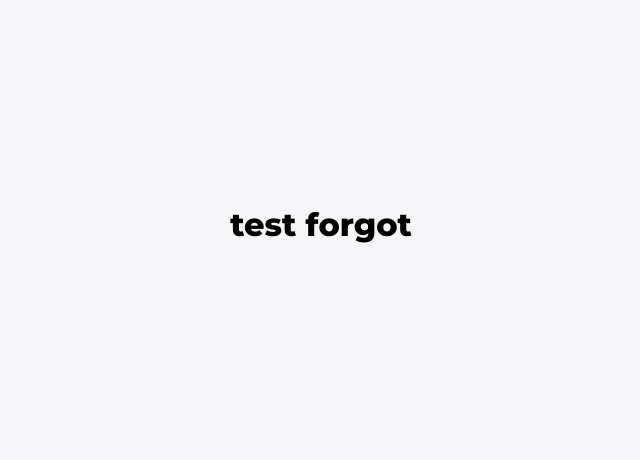
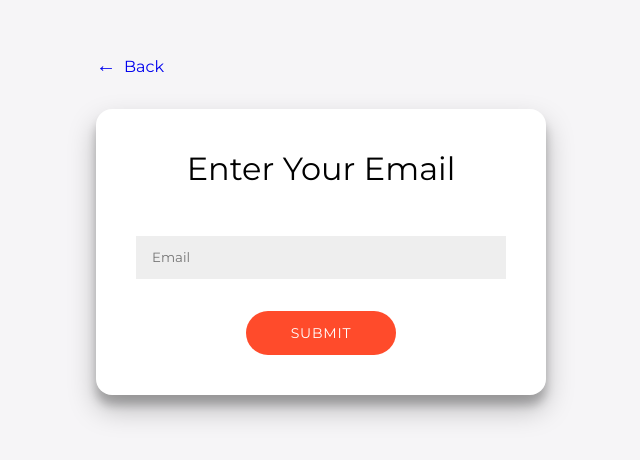
Before and after one commit to NaughtyySora/svelte_login, a SvelteKit app: page /forgot-password in a window 1280 px wide. Shown: the part 176-636 px from the top of the page, without its empty margins (319-959 px from the left). Built offline with nearby package versions, Linux system fonts and the light colour scheme.

Commit message:
add toaster

```diff
--- a/src/components/ForgotForm.svelte
+++ b/src/components/ForgotForm.svelte
@@ -1,3 +1,60 @@
 <script lang="ts">
+</script>
 
-</script>
+<div class="ForgotForm">
+  <h1 class="ForgotForm-title">Enter Your Email</h1>
+
+  <form class="ForgotForm-form">
+    <input
+      type="text"
+      name="email"
+      placeholder="Email"
+      id="email"
+      class="ForgotForm-email"
+    />
+
+    <button class="ForgotForm-submit">Submit</button>
+  </form>
+</div>
+
+<style>
+  .ForgotForm {
+    border-radius: 1rem;
+    background-color: var(--white);
+    box-shadow:
+      0 14px 28px rgba(0, 0, 0, 0.25),
+      0 10px 10px rgba(0, 0, 0, 0.22);
+    overflow: hidden;
+    min-width: 450px;
+    padding: 2.5rem;
+  }
+
+
+  .ForgotForm-title {
+    flex-basis: 100%;
+    margin-bottom: 2.5rem;
+    font-size: var(--fSize32);
+    font-weight: 400;
+    text-align: center;
+  }
+
+  .ForgotForm-email {
+    background-color: var(--white_20);
+    border: none;
+    padding: 0.825rem 1rem;
+    margin: 0.5rem 0;
+    width: 100%;
+  }
+
+  .ForgotForm-submit {
+    background-color: var(--red);
+    padding: 0.825rem 1.25rem;
+    font-size: var(--fSize14);
+    color: var(--white);
+    border-radius: 2rem;
+    min-width: 150px;
+    text-transform: uppercase;
+    letter-spacing: 0.05rem;
+    margin: 1.5rem auto 0 auto;
+  }
+</style>
--- a/src/components/SignInForm.svelte
+++ b/src/components/SignInForm.svelte
@@ -1,6 +1,5 @@
 <script lang="ts">
   import Form from "./Form.svelte";
-
 </script>
 
 <Form {...$$restProps} title="Sign in" buttonTitle="Sign In" class={`SignIn ${$$props.class}`}>
@@ -16,6 +15,7 @@
     margin-bottom: 0.5rem;
     font-size: var(--fSize14);
   }
+
   .SignIn-email,
   .SignIn-password {
     background-color: var(--white_20);
--- /dev/null
+++ b/src/components/Toast.svelte
@@ -0,0 +1,130 @@
+<script lang="ts">
+  import { timer } from "$lib/timer";
+  import { onMount } from "svelte";
+
+  export let level = "success";
+  export let onRemove: () => void;
+  export let deltaDelay: number = 0;
+
+  const delay = 5000 + deltaDelay;
+
+  let fadeTimeOut = () => {};
+  let ref: null | HTMLDivElement = null;
+
+  onMount(() => {
+    const { set, cancel } = timer(100);
+    set(setActive, "add");
+
+    const cancelRemoveToast = removeToast(delay);
+    return () => {
+      cancel();
+      cancelRemoveToast();
+    };
+  });
+
+  const setActive = (method: "add" | "remove") => {
+    ref?.classList[method]("active");
+  };
+
+  function removeToast(ms: number) {
+    const { set, cancel } = timer(ms);
+
+    set(() => {
+      setActive("remove");
+      setTimeout(onRemove, 300);
+    });
+
+    fadeTimeOut = cancel;
+    return cancel;
+  }
+</script>
+
+<div
+  class={`Toast ${$$props.class} ${level}`}
+  bind:this={ref}
+  on:mouseenter={fadeTimeOut}
+  on:mouseleave={removeToast.bind(null, delay)}
+>
+  <p class="Toast-level">{level}</p>
+
+  <button
+    class="Toast-close"
+    aria-label="close toaster"
+    on:click={() => removeToast(100)}
+  />
+
+  <slot />
+</div>
+
+<style>
+  .Toast {
+    position: relative;
+    width: 350px;
+    padding: 1.25rem;
+    background-color: var(--black);
+    color: var(--white);
+    border-radius: 2px;
+    font-size: var(--fSize16);
+    font-weight: 400;
+    transform: translateX(200%);
+    transition:
+      transform 0.3s ease,
+      outline 0.1s ease;
+  }
+
+  .Toast:hover {
+    outline-width: 3px !important;
+  }
+
+  .Toast.active {
+    transform: translateX(0);
+  }
+
+  .Toast.error {
+    outline: 1px solid var(--red);
+  }
+
+  .Toast.error .Toast-level,
+  .Toast.error .Toast-close::before {
+    color: var(--red);
+  }
+
+  .Toast.success {
+    outline: 1px solid var(--blue);
+  }
+
+  .Toast.success .Toast-level,
+  .Toast.success .Toast-close::before {
+    color: var(--blue);
+  }
+
+  .Toast:not(&:last-child) {
+    margin-bottom: 1rem;
+  }
+
+  .Toast-level {
+    font-size: var(--fSize18);
+    font-weight: 500;
+    margin-bottom: 0.75rem;
+    text-transform: capitalize;
+    line-height: 1.1;
+  }
+
+  .Toast-close {
+    padding: 0.5rem;
+    position: absolute;
+    top: -8px;
+    right: 0;
+    cursor: pointer;
+    margin: 0.25rem;
+    background-color: transparent;
+  }
+
+  .Toast-close::before {
+    content: "\271A";
+    font-size: var(--fSize28);
+    transform: rotate(45deg);
+    list-style: 1;
+    display: inline-block;
+  }
+</style>
--- /dev/null
+++ b/src/components/Toaster.svelte
@@ -0,0 +1,29 @@
+<script lang="ts">
+  import { removeToast, toasts } from "../stores/toast-store";
+  import Toast from "./Toast.svelte";
+
+</script>
+
+<section class="Toaster">
+  {#each $toasts as { content, id, level, deltaDelay = 300 }, idx (id)}
+    <Toast
+      deltaDelay={idx * deltaDelay}
+      onRemove={removeToast.bind(null, id)}
+      {level}
+      >{content}
+    </Toast>
+  {/each}
+</section>
+
+<style>
+  .Toaster {
+    z-index: 99;
+    position: fixed;
+    top: 0;
+    bottom: 0;
+    right: 0;
+    width: fit-content;
+    height: fit-content;
+    padding: 1rem 1.5rem;
+  }
+</style>
--- /dev/null
+++ b/src/lib/timer.ts
@@ -0,0 +1,13 @@
+export const timer = (ms: number) => {
+  let timer: ReturnType<typeof setTimeout> | undefined;
+
+  const set = (callback: (...args: any[]) => void, ...args: any[]) => {
+    if (timer) clearTimeout(timer);
+    timer = setTimeout(callback, ms, ...args)
+  };
+
+  return {
+    cancel: clearTimeout.bind(null, timer),
+    set
+  };
+};
--- a/src/routes/+layout.svelte
+++ b/src/routes/+layout.svelte
@@ -1,13 +1,14 @@
 <script>
-	import '../assets/styles/index.css';
+	import "../assets/styles/index.css";
+	import Toaster from "../components/Toaster.svelte";
 </script>
 
 <div class="app">
 	<main>
 		<slot />
+		<Toaster />
 	</main>
 </div>
 
 <style>
-
 </style>
--- a/src/routes/+page.svelte
+++ b/src/routes/+page.svelte
@@ -3,8 +3,8 @@
 </script>
 
 <svelte:head>
-	<title>Account Widget Form</title>
-	<meta name="description" content="Svelte account form" />
+	<title>Login Page</title>
+	<meta name="description" content="Login page svelte" />
 </svelte:head>
 
 <section class="Home">
--- a/src/routes/forgot-password/+page.svelte
+++ b/src/routes/forgot-password/+page.svelte
@@ -1 +1,30 @@
-<h1>test forgot</h1>
+<script>
+  import ForgotForm from "../../components/ForgotForm.svelte";
+</script>
+
+<svelte:head>
+  <title>Forgot Password</title>
+  <meta name="description" content="Forgot password page" />
+</svelte:head>
+
+<section class="Forgot">
+  <a href="/" class="Forgot-back">Back</a>
+  <ForgotForm />
+</section>
+
+<style>
+
+
+  .Forgot-back {
+    display: block;
+    margin-bottom: 2rem;
+    font-size: var(--fSize16);
+  }
+
+  .Forgot-back::before {
+    content: "\2190";
+    margin-right: 0.5rem;
+    font-size: var(--fSize20);
+  }
+
+</style>
--- /dev/null
+++ b/src/stores/toast-store.ts
@@ -0,0 +1,22 @@
+
+import { writable } from "svelte/store";
+
+interface Toast {
+  level: "success" | "error" ;
+  content: any;
+  id: string;
+  deltaDelay?: number;
+}
+
+export const toasts = writable<Toast[]>([]);
+
+export const removeToast = (id: string) => {
+  toasts.update(pv => pv.filter((item) => item.id !== id))
+};
+
+export const addToast = (
+  level: Toast["level"],
+  { content, deltaDelay = 0 }: Omit<Toast, "level" | "id">,
+) => {
+  toasts.update(pv => [...pv, { content, deltaDelay, level, id: String(Date.now() / Math.random()) }])
+};
```
Also changed, not shown: src/components/SignUpForm.svelte (+6 -1 lines), src/components/Widget.svelte (+7 -24 lines).
